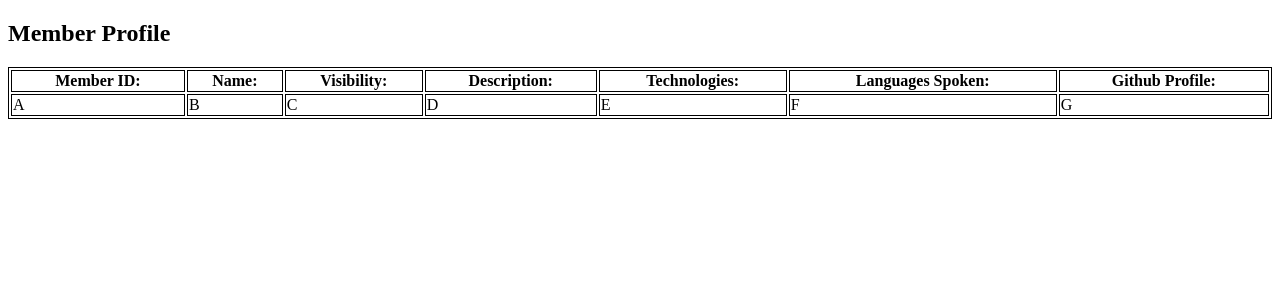
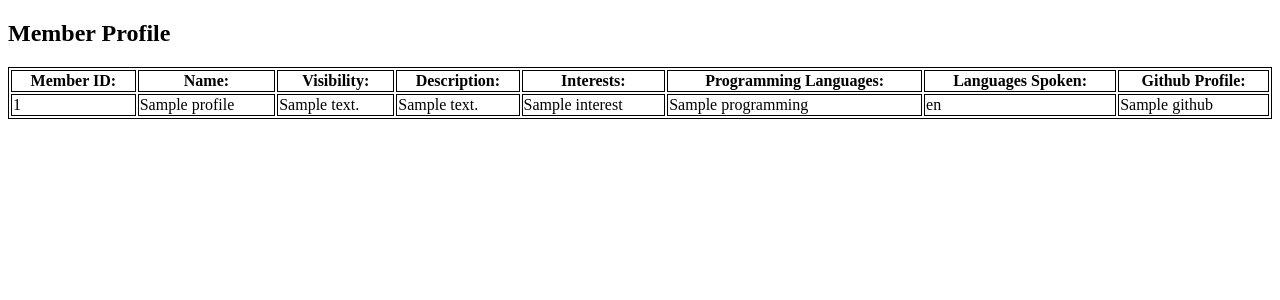
Before and after one commit to ywuhub/Code-Unity, a Flask app: template server/templates/profile.html in a window 1280 px wide. Shown: the top 300 px of the page. Run offline with Flask 2, Linux system fonts and the light colour scheme; the template is opened without the code that fills it: most values are stand-ins (such as "Sample title", 1, 10 or a date in 2020).

Commit message:
completed the retrieval of all the profile information per user to front end

```diff
--- a/server/templates/profile.html
+++ b/server/templates/profile.html
@@ -9,6 +9,10 @@ table, th, td {
 </style>
 </head>
 
+<script>
+    var profile = document.getElementById("profile")
+</script>
+
 <body>
 <h2>Member Profile</h2>
 <table style="width:100%">
@@ -17,19 +21,21 @@ table, th, td {
         <th>Name:</th>
         <th>Visibility:</th>
         <th>Description:</th>
-        <th>Technologies:</th>
+        <th>Interests:</th>
+        <th>Programming Languages:</th>
         <th>Languages Spoken:</th>
         <th>Github Profile:</th>
     </tr>
 
     <tr>
-        <td>A</td>
-        <td>B</td>
-        <td>C</td>
-        <td>D</td>
-        <td>E</td>
-        <td>F</td>
-        <td>G</td>
+        <td>{{profile._id}}</td>
+        <td>{{profile.name}}</td>
+        <td>{{profile.visibility}}</td>
+        <td>{{profile.description}}</td>
+        <td>{{profile.interest}}</td>
+        <td>{{profile.programming}}</td>
+        <td>{{profile.languages}}</td>
+        <td>{{profile.github}}</td>
     </tr>
 </table>
 </body>
```
Also changed, not shown: server/routes.py (+6 -3 lines).
